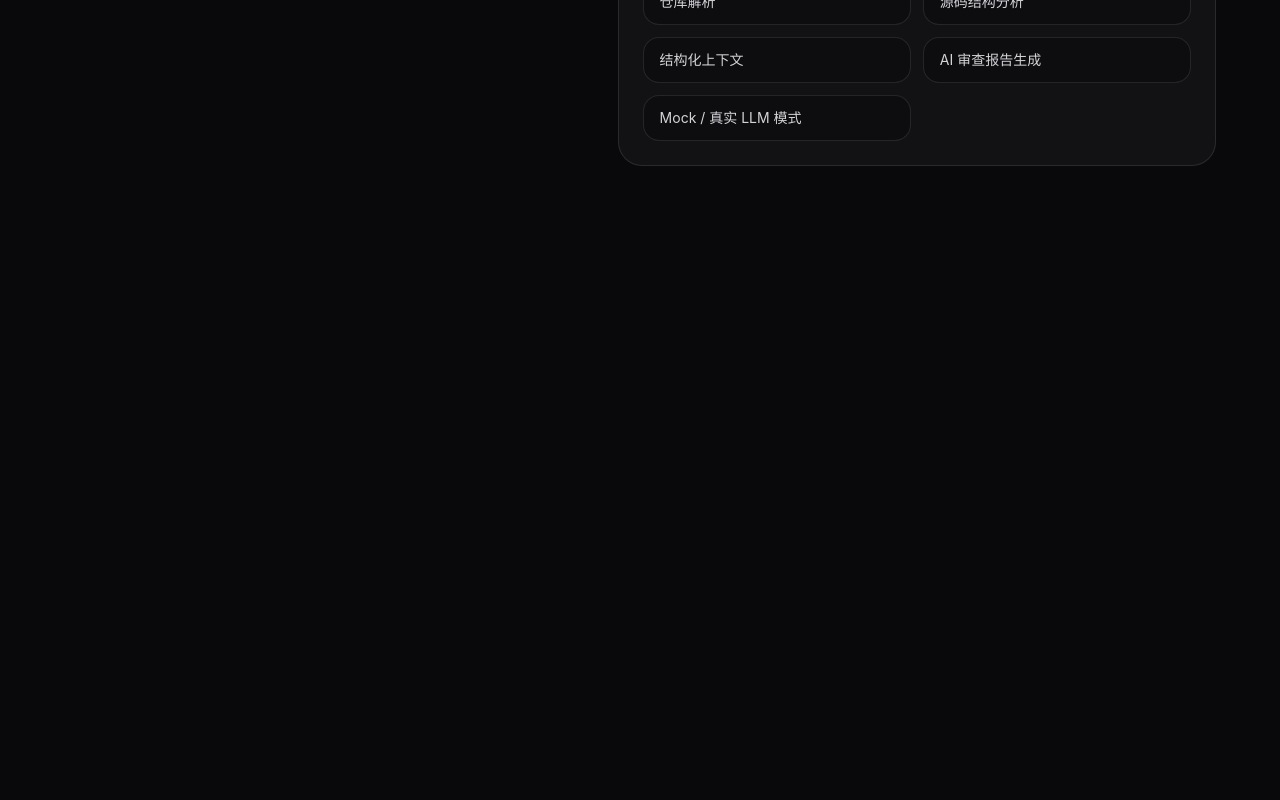
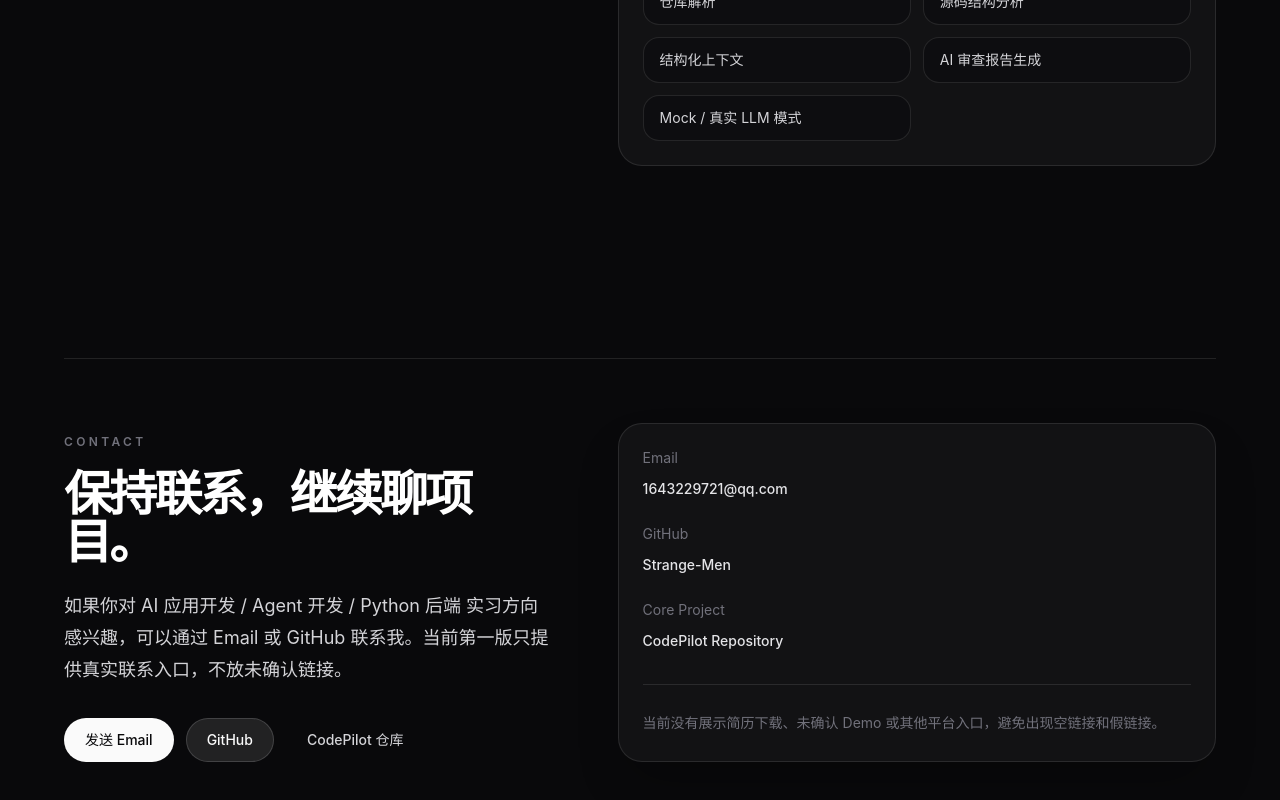
Before and after one commit to Strange-Men/Portfolio, a React (Vite) app: page / in a window 1280 px wide. Shown: the part 2070-2870 px from the top of the page. Before the commit the page ends 2332 px from the top, so only its background shows below. Built offline with nearby package versions, Linux system fonts and the light colour scheme; the HTML template or start-up script is replaced by a standard one.

Commit message:
feat: implement contact section

```diff
--- a/src/App.tsx
+++ b/src/App.tsx
@@ -1,6 +1,7 @@
 import {
   AboutSection,
   CodePilotSection,
+  ContactSection,
   HeroSection,
 } from './components/sections';
 
@@ -10,6 +11,7 @@ function App() {
       <HeroSection />
       <AboutSection />
       <CodePilotSection />
+      <ContactSection />
     </>
   );
 }
--- /dev/null
+++ b/src/components/sections/ContactSection.tsx
@@ -0,0 +1,76 @@
+import { links } from '../../data/links';
+import { profile } from '../../data/profile';
+import { Button, ExternalLink, SectionLabel } from '../ui';
+
+export function ContactSection() {
+  return (
+    <section
+      id="contact"
+      className="bg-zinc-950 px-6 py-24 text-zinc-50"
+      aria-labelledby="contact-title"
+    >
+      <div className="mx-auto w-full max-w-6xl border-t border-white/10 pt-16">
+        <div className="grid gap-10 lg:grid-cols-[0.9fr_1.1fr] lg:items-end lg:gap-16">
+          <div>
+            <SectionLabel>Contact</SectionLabel>
+
+            <h2
+              id="contact-title"
+              className="mt-5 text-4xl font-semibold tracking-[-0.06em] text-white sm:text-5xl"
+            >
+              保持联系，继续聊项目。
+            </h2>
+
+            <p className="mt-6 max-w-2xl text-base leading-8 text-zinc-300 sm:text-lg">
+              如果你对 {profile.directions.join(' / ')} 实习方向感兴趣，可以通过
+              Email 或 GitHub 联系我。当前第一版只提供真实联系入口，不放未确认链接。
+            </p>
+
+            <div className="mt-8 flex flex-wrap gap-3">
+              <Button href={links.emailHref}>发送 Email</Button>
+              <Button href={links.github} variant="secondary" external>
+                GitHub
+              </Button>
+              <Button href={links.codepilotGithub} variant="ghost" external>
+                CodePilot 仓库
+              </Button>
+            </div>
+          </div>
+
+          <div className="rounded-3xl border border-white/10 bg-white/[0.04] p-6 shadow-2xl shadow-black/30">
+            <div className="space-y-6">
+              <div>
+                <p className="text-sm text-zinc-500">Email</p>
+                <div className="mt-2">
+                  <ExternalLink href={links.emailHref} openInNewTab={false}>
+                    {links.email}
+                  </ExternalLink>
+                </div>
+              </div>
+
+              <div>
+                <p className="text-sm text-zinc-500">GitHub</p>
+                <div className="mt-2">
+                  <ExternalLink href={links.github}>Strange-Men</ExternalLink>
+                </div>
+              </div>
+
+              <div>
+                <p className="text-sm text-zinc-500">Core Project</p>
+                <div className="mt-2">
+                  <ExternalLink href={links.codepilotGithub}>
+                    CodePilot Repository
+                  </ExternalLink>
+                </div>
+              </div>
+            </div>
+
+            <p className="mt-8 border-t border-white/10 pt-6 text-sm leading-7 text-zinc-500">
+              当前没有展示简历下载、未确认 Demo 或其他平台入口，避免出现空链接和假链接。
+            </p>
+          </div>
+        </div>
+      </div>
+    </section>
+  );
+}
--- a/src/components/sections/index.ts
+++ b/src/components/sections/index.ts
@@ -1,3 +1,4 @@
 export { HeroSection } from './HeroSection';
 export { AboutSection } from './AboutSection';
 export { CodePilotSection } from './CodePilotSection';
+export { ContactSection } from './ContactSection';
```
Also changed, not shown: 1 other file (tests, documents, lock files or other folders).
